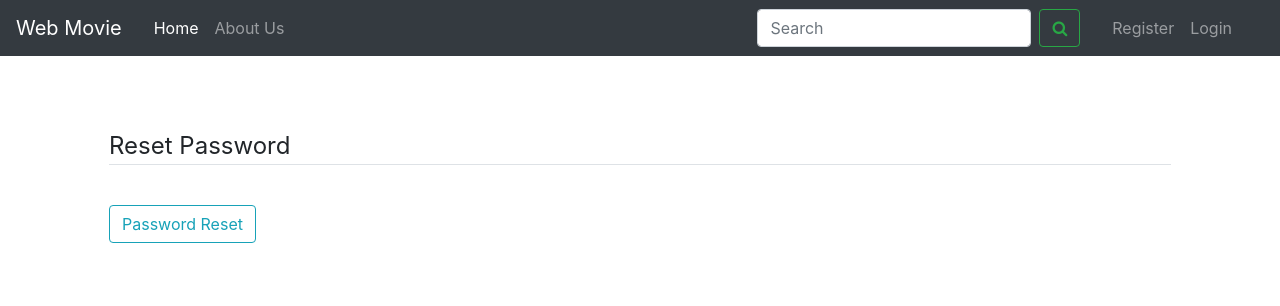
After one commit to HoangMinhHung/webmovie, a Django app: page /password-reset-confirm/1/1/ in a window 1280 px wide. The commit adds this page. Shown: the top 306 px of the page. Run offline with Django 3.2, Linux system fonts and the light colour scheme; some libraries are stand-ins or nearby versions.

Commit message:
Done reset password function

```diff
--- a/movie/movie/urls.py
+++ b/movie/movie/urls.py
@@ -31,6 +31,18 @@ urlpatterns = [
     path('director/', include('director.urls')),
     path('category/', include('category.urls')),
     path('review/', include('review.urls')),
+    path('password-reset/',
+        auth_views.PasswordResetView.as_view(template_name='user/password_reset.html'),
+        name='password_reset'),
+    path('password-reset/done/',
+        auth_views.PasswordResetDoneView.as_view(template_name='user/password_reset_done.html'),
+        name='password_reset_done'),
+    path('password-reset-confirm/<uidb64>/<token>/',
+        auth_views.PasswordResetConfirmView.as_view(template_name='user/password_reset_confirm.html'),
+        name='password_reset_confirm'),
+    path('password-reset-complete/',
+        auth_views.PasswordResetCompleteView.as_view(template_name='user/password_reset_complete.html'),
+        name='password_reset_complete'),
 ]
 
 if settings.DEBUG:
--- a/movie/review/templates/review/rating.html
+++ b/movie/review/templates/review/rating.html
@@ -17,11 +17,7 @@
         <span class="fa fa-star-o" data-rating="3"></span>
         <span class="fa fa-star-o" data-rating="4"></span>
         <span class="fa fa-star-o" data-rating="5"></span>
-          <input type="hidden" name="show_star" class="rating-value" value="0">
-          <form id="star_form" action="#" method="post">
-              {% csrf_token %}
-              <input type="hidden" name="get_star" class="rating-value" value="0">
-          </form>
+        <input type="hidden" name="whatever1" class="rating-value" value="2.56">
       </div>
     </div>
   </div>
--- a/movie/user/templates/user/login.html
+++ b/movie/user/templates/user/login.html
@@ -11,7 +11,7 @@
             <div class="form-group">
                 <button class="btn btn-outline-info" type="submit">Login</button>
                 <small class="text-muted ml-2">
-                    <a href="#">Forgot Password?</a>
+                    <a href="{% url 'password_reset' %}">Forgot Password?</a>
                 </small>
             </div>
         </form>
--- /dev/null
+++ b/movie/user/templates/user/password_reset_confirm.html
@@ -0,0 +1,16 @@
+{% extends "user/base.html" %}
+{% load crispy_forms_tags %}
+{% block content %}
+    <div class="content-section">
+        <form method="POST">
+            {% csrf_token %}
+            <fieldset class="form-group">
+                <legend class="border-bottom mb-4">Reset Password</legend>
+                {{ form|crispy }}
+            </fieldset>
+            <div class="form-group">
+                <button class="btn btn-outline-info" type="submit">Password Reset</button>
+            </div>
+        </form>
+    </div>
+{% endblock content %}
--- /dev/null
+++ b/movie/user/templates/user/password_reset_done.html
@@ -0,0 +1,6 @@
+{% extends "user/base.html" %}
+{% block content %}
+    <div class="alert alert-info">
+        An email has been sent with the instruction to reset your password!
+    </div>
+{% endblock content %}
```
Also changed, not shown: movie/movie/settings.py (+7 -0 lines), movie/user/templates/user/password_reset.html (added, +16 -0 lines), movie/user/templates/user/password_reset_complete.html (added, +7 -0 lines).
